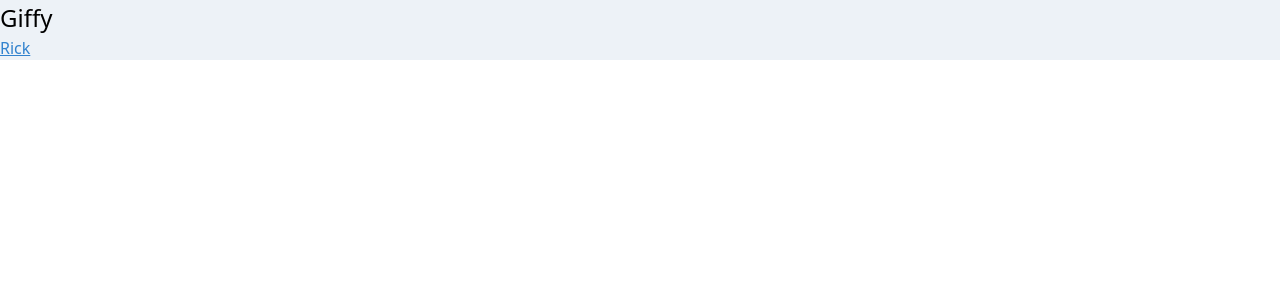
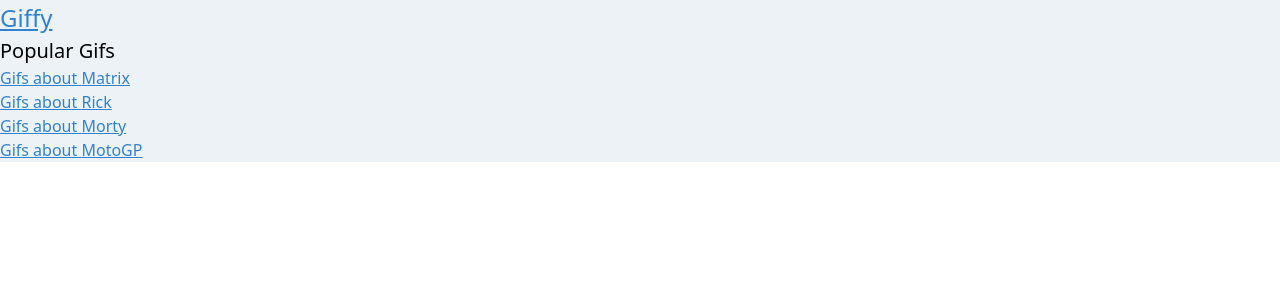
Before and after one commit to CarlosRGL/giffy-react, a React (Create React App) app: page / in a window 1280 px wide. Shown: the top 300 px of the page. Built offline with nearby package versions, Linux system fonts and the light colour scheme.

Commit message:
👌 IMPROVE: added pages and routes

```diff
--- a/src/App.js
+++ b/src/App.js
@@ -1,16 +1,25 @@
 import React from 'react'
 import { Link, Route } from "wouter";
 import ListOfGifs from './components/ListOfGifs'
+import  Home from "./pages/Home";
+import  SearchResults  from "./pages/SearchResults";
 
 function App() {
   return (
     <div className="App bg-gray-200">
       <section className="container mx-auto flex flex-col">
-        <h1>Giffy</h1>
-        <Link to={'/gif/rick'}>Rick</Link>
+        <h1><Link to={'/'}>Giffy</Link></h1>
         <Route
-          path="/gif/:keyword"
+          component={Home}
+          path={'/'}
+        />
+        <Route
+          path="/search/:keyword"
           component={ListOfGifs}
+        />
+        <Route
+          component={SearchResults}
+          path={'/gif/:id'}
         />
       </section>
     </div>
--- /dev/null
+++ b/src/pages/Home.js
@@ -0,0 +1,20 @@
+import React from 'react'
+import { Link } from "wouter";
+
+const POPULAR_GIFS = ["Matrix", "Rick", "Morty", "MotoGP"]
+
+export default function Home() {
+    return (
+        <>
+        <h2>Popular Gifs</h2>
+        <ul>
+            {POPULAR_GIFS.map(popularGif =>(
+                <li key={popularGif}>
+                    <Link to={`search/${popularGif}`}>Gifs about {popularGif}</Link>
+                </li>
+            ))}
+        </ul>
+        </>
+    )
+
+}
--- /dev/null
+++ b/src/pages/SearchResults.js
@@ -0,0 +1,5 @@
+import React from 'react'
+
+export default function SearchResults() {
+  return <strong>Search</strong>
+}
```
